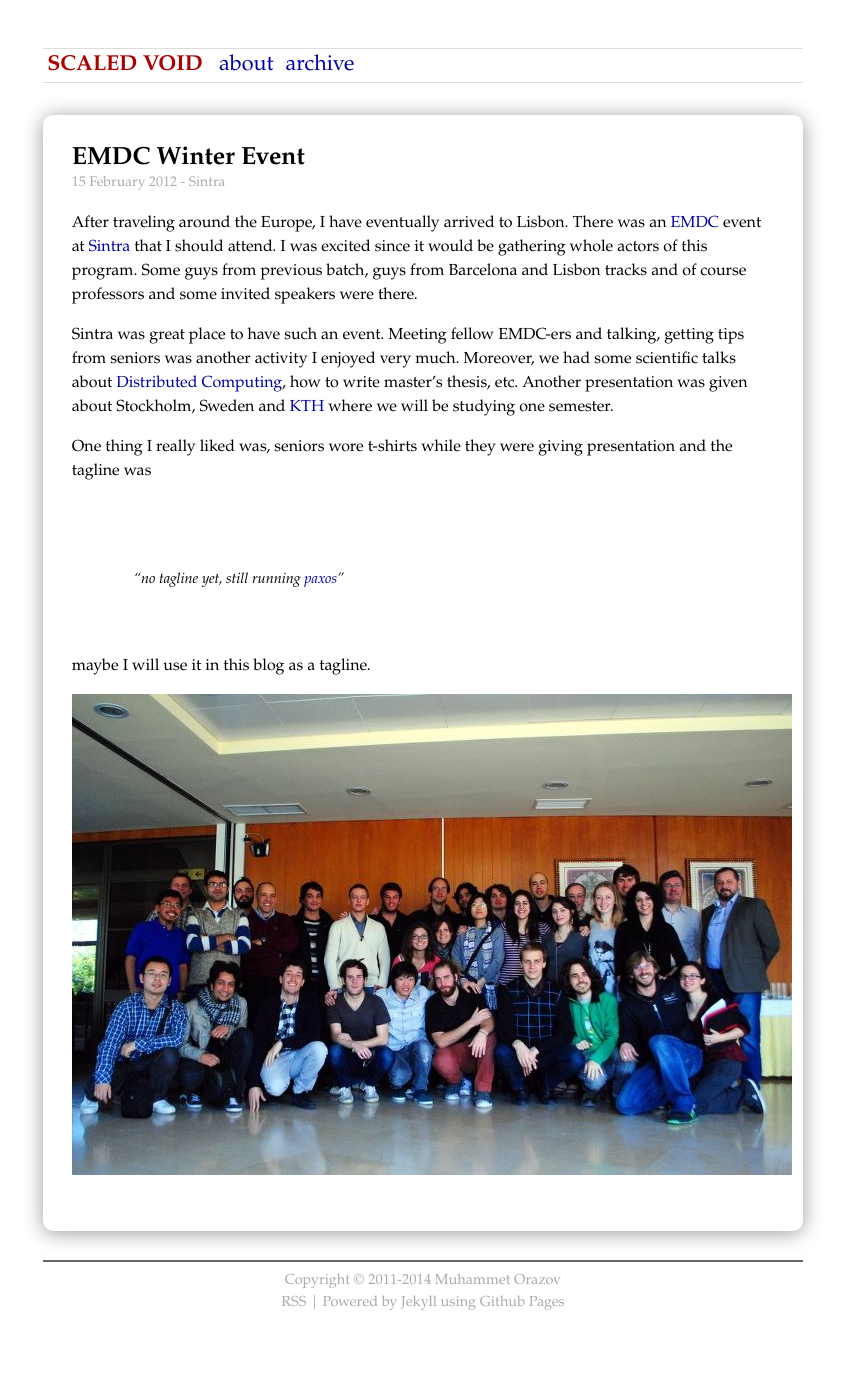
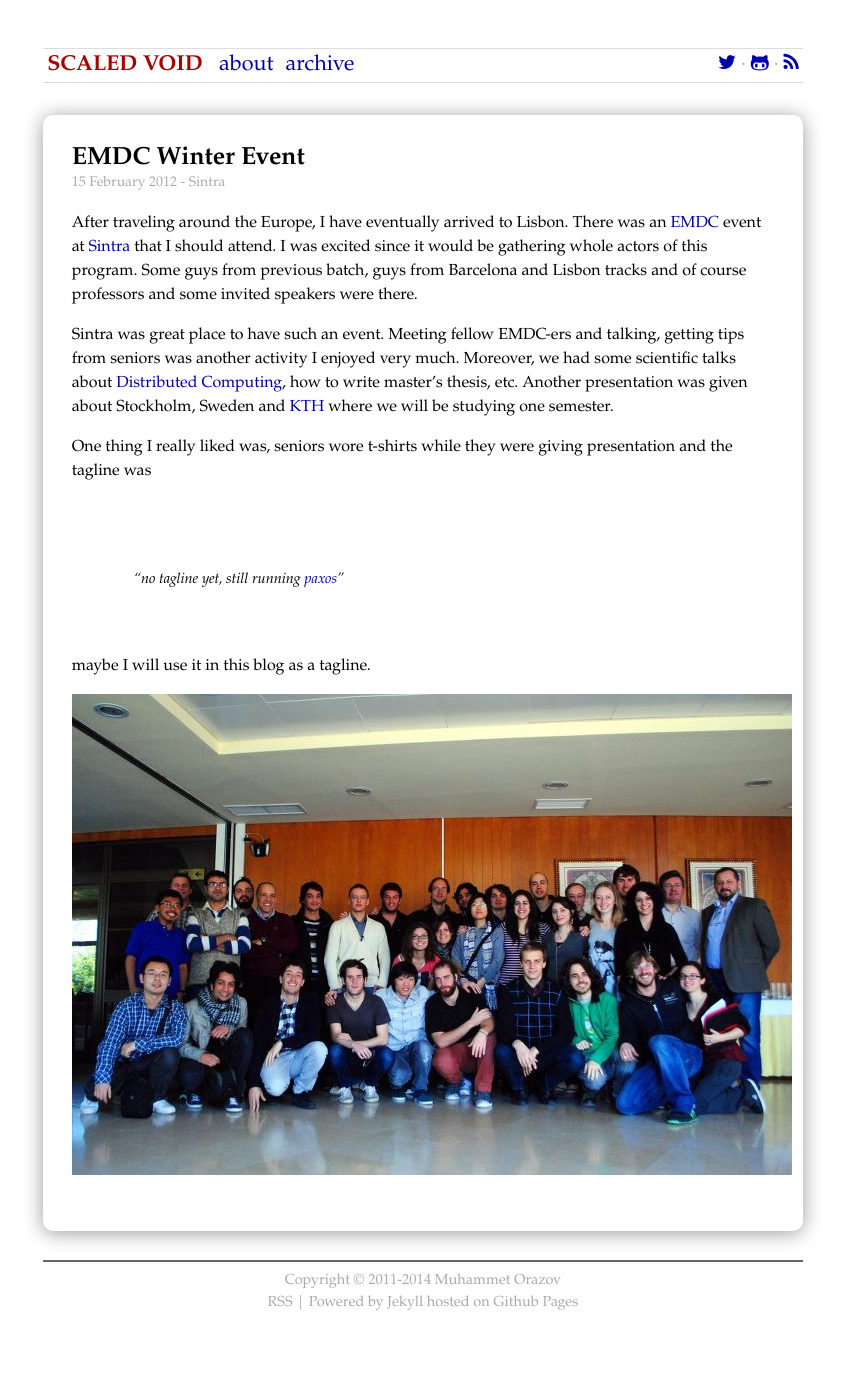
Before and after one commit to morazow/blog.morazow.com, a Jekyll site: the page built from index.html, in a window 1280 px wide. Shown: the whole page, without its empty margins (217-1062 px from the left). Built offline with Jekyll 4.4.1, drawn with Linux system fonts in a browser that asks for light colours; nearby versions of some CDN libraries; Markdown is read by kramdown in place of the engine named in the settings.

Commit message:
Add 'twitter', 'github' and 'rss' icons using Font Awesome!

```diff
--- a/_includes/footer.html
+++ b/_includes/footer.html
@@ -4,6 +4,6 @@
   </div>
 
   <div id="feed">
-    <p><a href="/atom.xml">RSS</a> | Powered by <a href="http://jekyllrb.com/">Jekyll</a> using <a href="http://pages.github.com/">Github Pages</a></p>
+    <p><a href="/atom.xml">RSS</a> | Powered by <a href="http://jekyllrb.com/">Jekyll</a> hosted on <a href="http://pages.github.com/">Github Pages</a></p>
   </div>
 </footer>
--- a/_includes/masthead.html
+++ b/_includes/masthead.html
@@ -3,5 +3,12 @@
     <a class="title" href="/">{{ site.name }}</a>
     <a class="menu" href="/about.html">about</a>
     <a class="menu" href="/archive.html">archive</a>
+    <div class="icons">
+      <a href="https://twitter.com/morazow"><i class="fa fa-twitter"></i></a>
+      &middot
+      <a href="https://github.com/morazow"><i class="fa fa-github-alt"></i></a>
+      &middot
+      <a href="/atom.xml"><i class="fa fa-rss"></i></a>
+    </div>
   </nav>
 </section>
--- a/_layouts/default.html
+++ b/_layouts/default.html
@@ -17,6 +17,9 @@
         <meta name="viewport" content="width=device-width, initial-scale=1.0, maximum-scale=1">
 
 	<link href="http://feeds.feedburner.com/morazow" rel="alternate" title="Muhammet Orazov" type="application/atom+xml" />
+
+        <!-- font awesome icons!! -->
+        <link href="//maxcdn.bootstrapcdn.com/font-awesome/4.2.0/css/font-awesome.min.css" rel="stylesheet">
 
 	<!-- syntax highlighting CSS -->
 	<link rel="stylesheet" href="/css/syntax.css" type="text/css" />
--- a/css/screen.css
+++ b/css/screen.css
@@ -102,6 +102,11 @@ nav .title a {
 
 nav .menu {
   margin-right: 0.3em;
+}
+
+nav .icons {
+  font-size: 0.9em;
+  float: right;
 }
 
 /* FOOTER */
```
